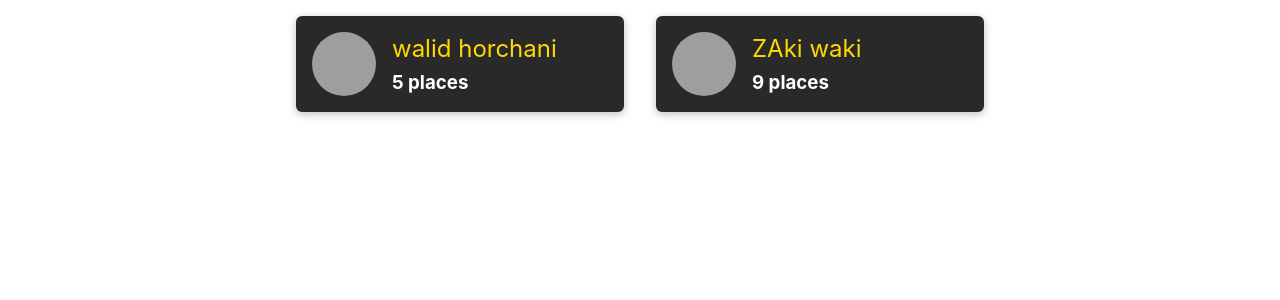
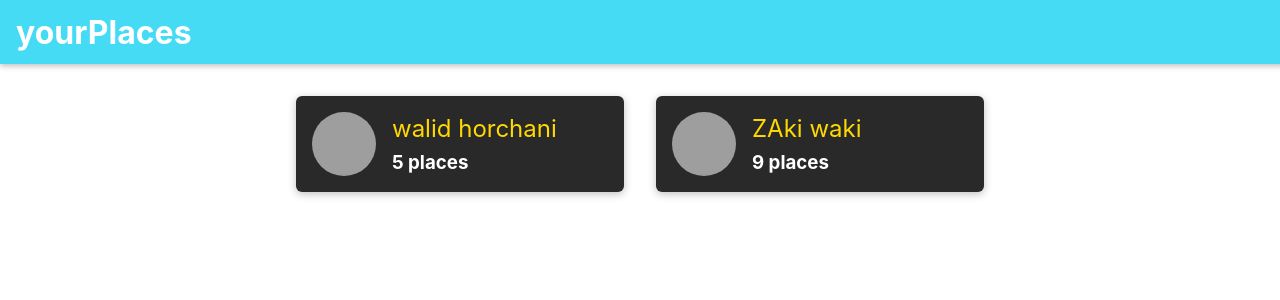
Before and after one commit to walidhorchani11/sportShare_front, a React (Create React App) app: page / in a window 1280 px wide. Shown: the top 300 px of the page. Built offline with nearby package versions, Linux system fonts and the light colour scheme; grey boxes are pictures that could not be loaded.

Commit message:
add nav header

```diff
--- a/src/App.js
+++ b/src/App.js
@@ -3,12 +3,16 @@
 
 import Users from './users/pages/Users';
 import NewPlace from './places/pages/NewPlace';
+import MainNavigation from './shared/components/Navigation/MainNavigation';
 
 const App = () => {
   return (
+
     <Router>
+    <MainNavigation />
       {/* <Route path="/" exact component={ Users }>
        path is like a filter , we add exact qui pend par defaut true */}
+       <main>
       <Switch>
         {/** url pour la page listing users: getAllUsers */}
       <Route path="/" exact={true}>
@@ -16,13 +20,14 @@
       </Route>
       {/** url pour la page formulaire add place:
        *  le butoon submit doit lance api createUser */}
-      <Route path="/place/new" exact>
+      <Route path="/places/new" exact>
         <NewPlace />
       </Route>
       {/* si path ne convient a aoucin route on utilise redirect ,
       ici il nous renvoie vers "/"  */}
       <Redirect to="/" />
       </Switch>
+      </main>
     </Router>
   );
 }
--- /dev/null
+++ b/src/shared/components/Navigation/MainHeader.css
@@ -0,0 +1,23 @@
+.main-header {
+  width: 100%;
+  height: 4rem;
+  display: flex;
+  align-items: center;
+  position: fixed;
+  top: 0;
+  left: 0;
+  background: #45dbf5;
+  box-shadow: 0 2px 6px rgba(0, 0, 0, 0.26);
+  padding: 0 1rem;
+  z-index: 5;
+}
+
+main {
+  margin-top: 5rem;
+}
+
+@media (min-width: 768px) {
+  .main-header {
+    justify-content: space-between;
+  }
+}
--- /dev/null
+++ b/src/shared/components/Navigation/MainHeader.js
@@ -0,0 +1,16 @@
+import React from 'react';
+
+import './MainHeader.css';
+
+const MainHeader = (props) => {
+  return (
+    <header className="main-header">
+      {/** children is what we pass in MainHeader  */}
+      {props.children}
+    </header>
+  );
+
+};
+
+
+export default MainHeader;
--- /dev/null
+++ b/src/shared/components/Navigation/MainNavigation.css
@@ -0,0 +1,45 @@
+.main-navigation__menu-btn {
+  width: 3rem;
+  height: 3rem;
+  background: transparent;
+  border: none;
+  display: flex;
+  flex-direction: column;
+  justify-content: space-around;
+  margin-right: 2rem;
+  cursor: pointer;
+}
+
+.main-navigation__menu-btn span {
+  display: block;
+  width: 3rem;
+  height: 2.5px;
+  background: white;
+}
+
+.main-navigation__title {
+  color: white;
+}
+
+.main-navigation__title a {
+  text-decoration: none;
+  color: white;
+}
+
+.main-navigation__header-nav {
+  display: none;
+}
+
+.main-navigation__drawer-nav {
+  height: 100%;
+}
+
+@media (min-width: 768px) {
+  .main-navigation__menu-btn {
+    display: none;
+  }
+
+  .main-navigation__header-nav {
+    display: block;
+  }
+}
--- /dev/null
+++ b/src/shared/components/Navigation/MainNavigation.js
@@ -0,0 +1,24 @@
+import React from 'react';
+import {Link} from 'react-router-dom';
+
+import MainHeader from './MainHeader';
+import './MainNavigation.css';
+
+const MainNavigation = props => {
+  return (
+  <MainHeader>
+    <button className="main-navigation__menu-btn">
+      <span />
+      <span />
+      <span />
+    </button>
+    <h1 className="main-navigation__title">
+      <Link to = "/">yourPlaces</Link>
+    </h1>
+    <nav>
+      ...
+    </nav>
+  </MainHeader>)
+};
+
+export default MainNavigation;
```
Also changed, not shown: src/shared/components/Navigation/NavLinks.css (added), src/shared/components/Navigation/SideDrawer.css (added).
